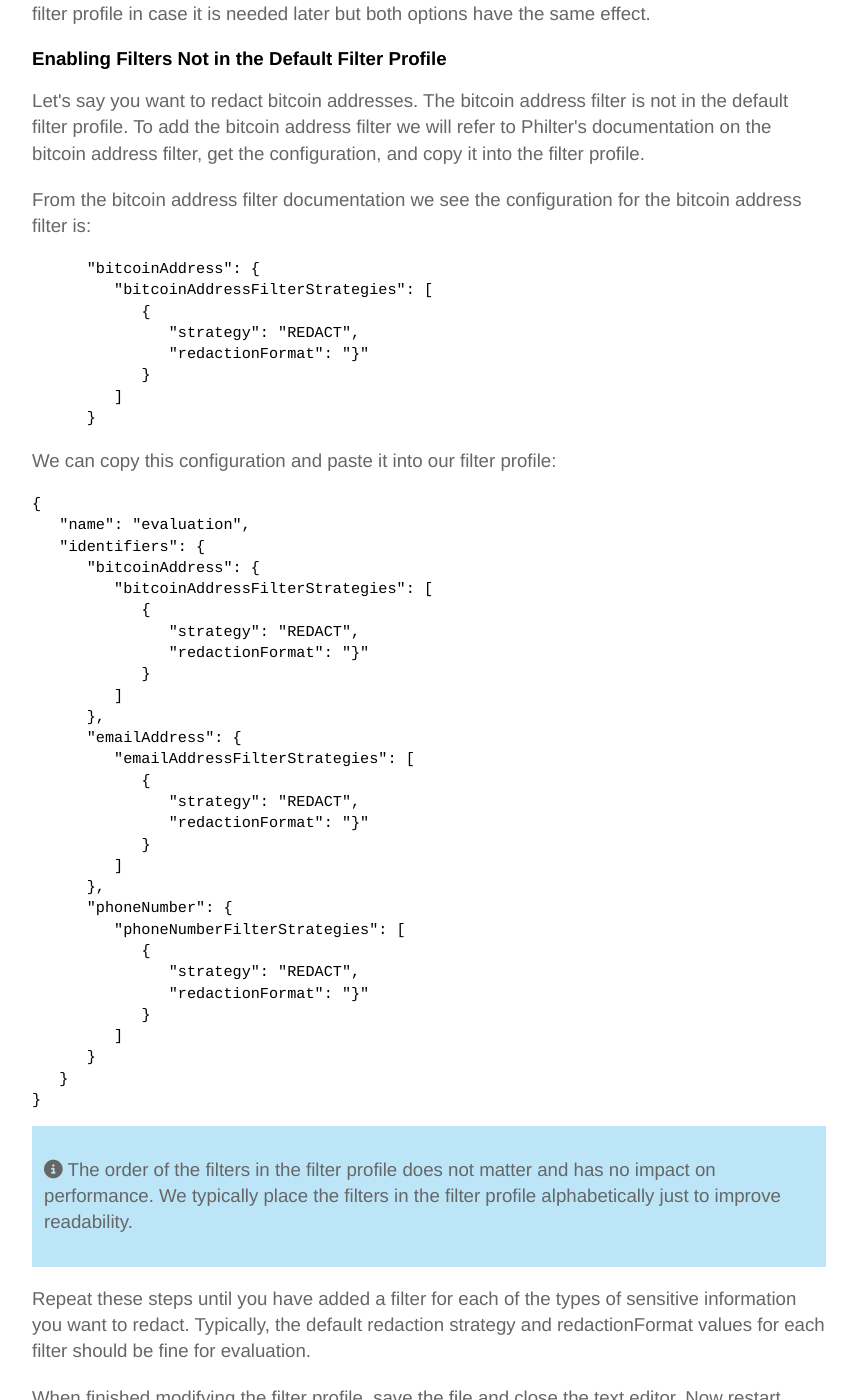
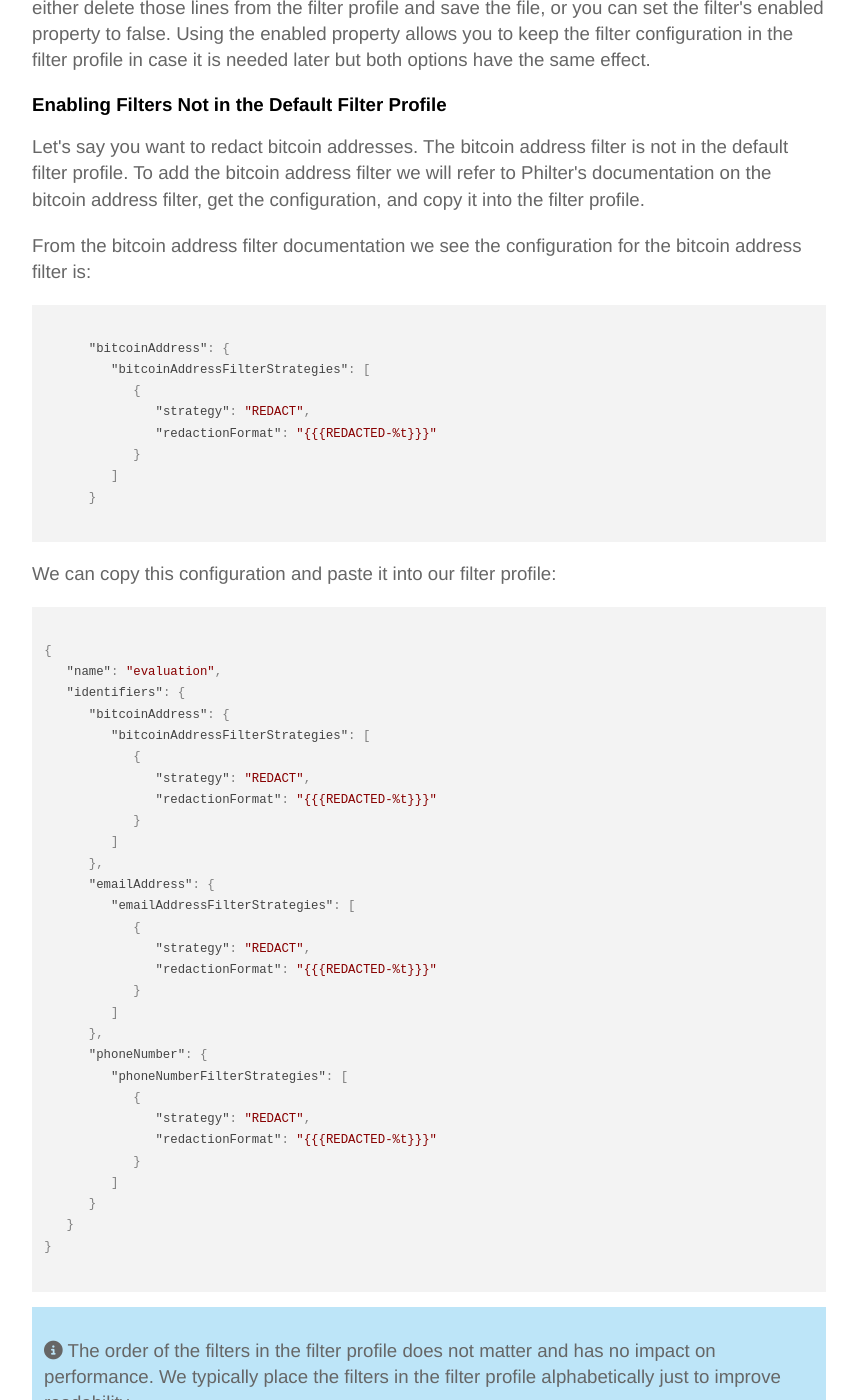
Before and after one commit to mtnfog/mtnfog-website, a Jekyll site: the page built from support/docs/philter/2_0_0/evaluating-performance.html, in a window 1280 px wide and 1400 px high, scrolled down 3042 px. Shown: the whole window, without its empty margins (372-1229 px from the left). Built offline with Jekyll 4.4.1, drawn with Linux system fonts in a browser that asks for light colours; nearby versions of some CDN libraries; a script that is not in the unit is left out; some of the changed text lies outside the part shown.

Commit message:
Fixing warnings.

```diff
--- a/_layouts/default.html
+++ b/_layouts/default.html
@@ -14,6 +14,9 @@
 		<script src="https://use.fontawesome.com/1d2b91dff9.js"></script>
 		<link href="/css/lightbox.css" rel="stylesheet" />
 		<script src="/js/lightbox.js"></script>
+		<link rel="stylesheet" href="//cdnjs.cloudflare.com/ajax/libs/highlight.js/11.4.0/styles/default.min.css">
+		<script src="//cdnjs.cloudflare.com/ajax/libs/highlight.js/11.4.0/highlight.min.js"></script>
+		<script>hljs.highlightAll();</script>
 
 		{% if jekyll.environment == 'production' %}
 		<!-- Google Tag Manager -->
--- a/_layouts/post.html
+++ b/_layouts/post.html
@@ -1,11 +1,6 @@
 ---
 layout: page
 ---
-
-<link rel="stylesheet"
-	  href="//cdnjs.cloudflare.com/ajax/libs/highlight.js/11.4.0/styles/default.min.css">
-<script src="//cdnjs.cloudflare.com/ajax/libs/highlight.js/11.4.0/highlight.min.js"></script>
-<script>hljs.highlightAll();</script>
 
 <div class="blog-post text-container">
 	{% include post-title.html post=page %}
--- a/support/docs/philter/2_0_0/evaluating-performance.html
+++ b/support/docs/philter/2_0_0/evaluating-performance.html
@@ -55,7 +55,8 @@ layout: documentation
                 <code>cp /opt/philter/profiles/default.json /opt/philter/profiles/evaluation.json</code>
                 <p>Now open <code>/opt/philter/profiles/evaluation.json</code> in a text editor. (The content of <code>evaluation.json</code> will be similar to what's shown below but may have minor differences between different versions of Philter.)</p>
 
-                <pre>
+{% raw %}
+<pre><code class="json">
 {
   "name": "default",
   "identifiers": {
@@ -76,7 +77,8 @@ layout: documentation
       ]
     }
   }
-}</pre>
+}</code></pre>
+{% endraw %}
 
                 <p>The first thing we need to do is to set the name of the filter profile. Replace <code>default</code> with <code>evaluation</code> and save the file.</p>
 
@@ -89,7 +91,7 @@ layout: documentation
                     <p>Let's say you want to redact bitcoin addresses. The bitcoin address filter is not in the default filter profile. To add the bitcoin address filter we will refer to Philter's documentation on the bitcoin address filter, get the configuration, and copy it into the filter profile.</p>
                     <p>From the bitcoin address filter documentation we see the configuration for the bitcoin address filter is:</p>
 
-<pre>
+                {% raw %}<pre><code class="json">
       "bitcoinAddress": {
          "bitcoinAddressFilterStrategies": [
             {
@@ -98,11 +100,11 @@ layout: documentation
             }
          ]
       }
-</pre>
+                </code></pre>{% endraw %}
 
                 <p>We can copy this configuration and paste it into our filter profile:</p>
 
-<pre>
+                {% raw %}<pre><code class="json">
 {
    "name": "evaluation",
    "identifiers": {
@@ -132,7 +134,7 @@ layout: documentation
       }
    }
 }
-</pre>
+            </code></pre>{% endraw %}
 
                 <div class="isa_info">
                     <p><i class="fa fa-info-circle"></i> The order of the filters in the filter profile does not matter and has no impact on performance. We typically place the filters in the filter profile alphabetically just to improve readability.</p>
```
